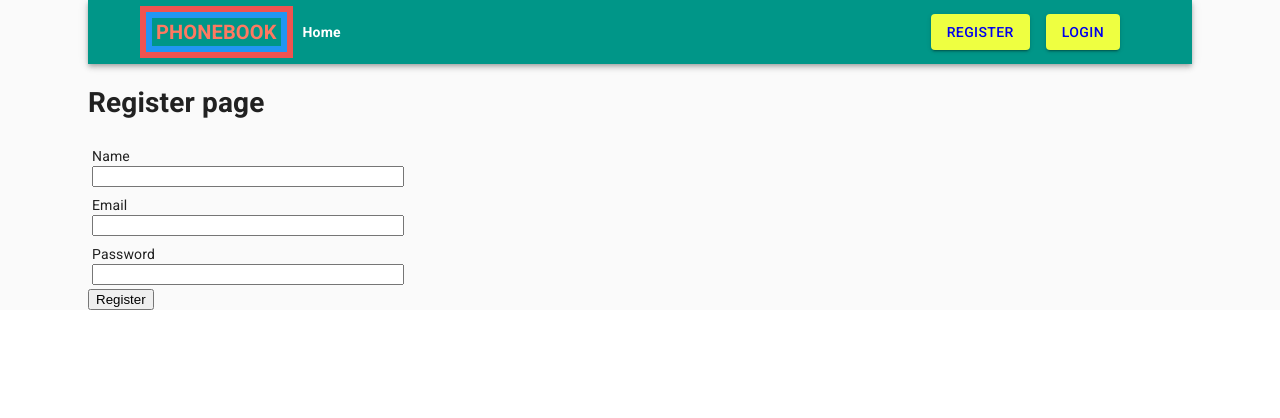
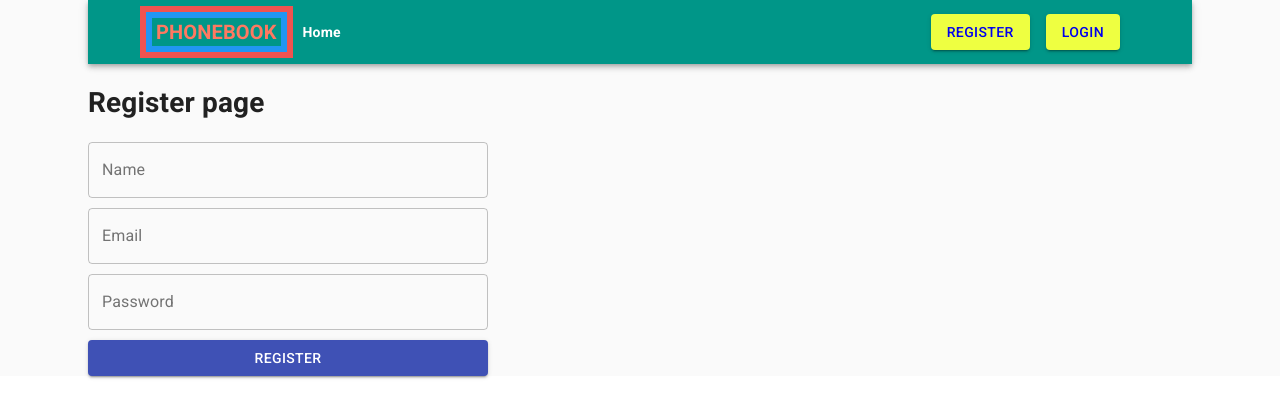
Before and after one commit to Shapoval-Sergey/goit-react-hw-08-phonebook, a React (Create React App) app: page / in a window 1280 px wide. Both pictures are taken after a click on the button "REGISTER". Shown: the top 418 px of the page. Built offline with nearby package versions, Linux system fonts and the light colour scheme; what @pnotify/core would draw is missing.

Commit message:
Add components material-ui

```diff
--- a/src/components/ContactForm/ContactForm.js
+++ b/src/components/ContactForm/ContactForm.js
@@ -36,6 +36,8 @@ class ContactForm extends Component {
           id="outlined-basic"
           label="Name"
           variant="outlined"
+          name="name"
+          type="text"
           value={this.state.name}
           onChange={this.handleChange}
           placeholder="Enter name"
@@ -45,13 +47,20 @@ class ContactForm extends Component {
           id="outlined-basic"
           label="Number"
           variant="outlined"
+          name="number"
+          type="text"
           value={this.state.number}
           onChange={this.handleChange}
           placeholder="Enter number"
           style={{ width: '100%', marginBottom: '10px' }}
         ></TextField>
 
-        <Button variant="contained" color="primary" style={{ width: '100%' }}>
+        <Button
+          variant="contained"
+          color="primary"
+          style={{ width: '100%' }}
+          type="submit"
+        >
           Add contact
         </Button>
       </form>
--- a/src/views/LoginView.js
+++ b/src/views/LoginView.js
@@ -1,15 +1,12 @@
 import React, { Component } from 'react';
 import { connect } from 'react-redux';
+import { Button, TextField } from '@material-ui/core/';
+
 import { authOperations } from '../redux/auth';
 
 const styles = {
   form: {
     width: 320,
-  },
-  label: {
-    display: 'flex',
-    flexDirection: 'column',
-    padding: 4,
   },
 };
 
@@ -32,27 +29,38 @@ class LoginView extends Component {
       <div>
         <h1>Login page</h1>
         <form onSubmit={this.handleSubmit} style={styles.form}>
-          <label style={styles.label}>
-            Email
-            <input
+          <TextField
+            id="outlined-basic"
+            label="Email"
+            variant="outlined"
+            name="email"
             type="email"
-              name="email"
             value={email}
             onChange={this.handleChange}
-            />
-          </label>
+            placeholder="Enter email"
+            style={{ width: '400px', marginBottom: '10px' }}
+          ></TextField>
 
-          <label style={styles.label}>
-            Password
-            <input
+          <TextField
+            id="outlined-basic"
+            label="Password"
+            variant="outlined"
+            name="password"
             type="password"
-              name="password"
             value={password}
             onChange={this.handleChange}
-            />
-          </label>
+            placeholder="Enter password"
+            style={{ width: '400px', marginBottom: '10px' }}
+          ></TextField>
 
-          <button type="submit">LogIn</button>
+          <Button
+            variant="contained"
+            color="primary"
+            style={{ width: '400px' }}
+            type="submit"
+          >
+            Login
+          </Button>
         </form>
       </div>
     );
--- a/src/views/RegisterView.js
+++ b/src/views/RegisterView.js
@@ -1,16 +1,12 @@
 import React, { Component } from 'react';
 import { connect } from 'react-redux';
+import { Button, TextField } from '@material-ui/core/';
 
 import { authOperations } from '../redux/auth';
 
 const styles = {
   form: {
     width: 320,
-  },
-  label: {
-    display: 'flex',
-    flexDirection: 'column',
-    padding: 4,
   },
 };
 
@@ -38,36 +34,50 @@ class RegisterView extends Component {
       <div>
         <h1>Register page</h1>
         <form onSubmit={this.handleSubmit} style={styles.form}>
-          <label style={styles.label}>
-            Name
-            <input
+          <TextField
+            id="outlined-basic"
+            label="Name"
+            variant="outlined"
+            name="name"
             type="text"
-              name="name"
             value={name}
             onChange={this.handleChange}
-            />
-          </label>
-          <label style={styles.label}>
-            Email
-            <input
+            placeholder="Enter name"
+            style={{ width: '400px', marginBottom: '10px' }}
+          ></TextField>
+
+          <TextField
+            id="outlined-basic"
+            label="Email"
+            variant="outlined"
+            name="email"
             type="email"
-              name="email"
             value={email}
             onChange={this.handleChange}
-            />
-          </label>
+            placeholder="Enter email"
+            style={{ width: '400px', marginBottom: '10px' }}
+          ></TextField>
 
-          <label style={styles.label}>
-            Password
-            <input
+          <TextField
+            id="outlined-basic"
+            label="Password"
+            variant="outlined"
+            name="password"
             type="password"
-              name="password"
             value={password}
             onChange={this.handleChange}
-            />
-          </label>
+            placeholder="Enter password"
+            style={{ width: '400px', marginBottom: '10px' }}
+          ></TextField>
 
-          <button type="submit">Register</button>
+          <Button
+            variant="contained"
+            color="primary"
+            style={{ width: '400px' }}
+            type="submit"
+          >
+            Register
+          </Button>
         </form>
       </div>
     );
```
Lines whose indentation alone changed are shown as unchanged.
